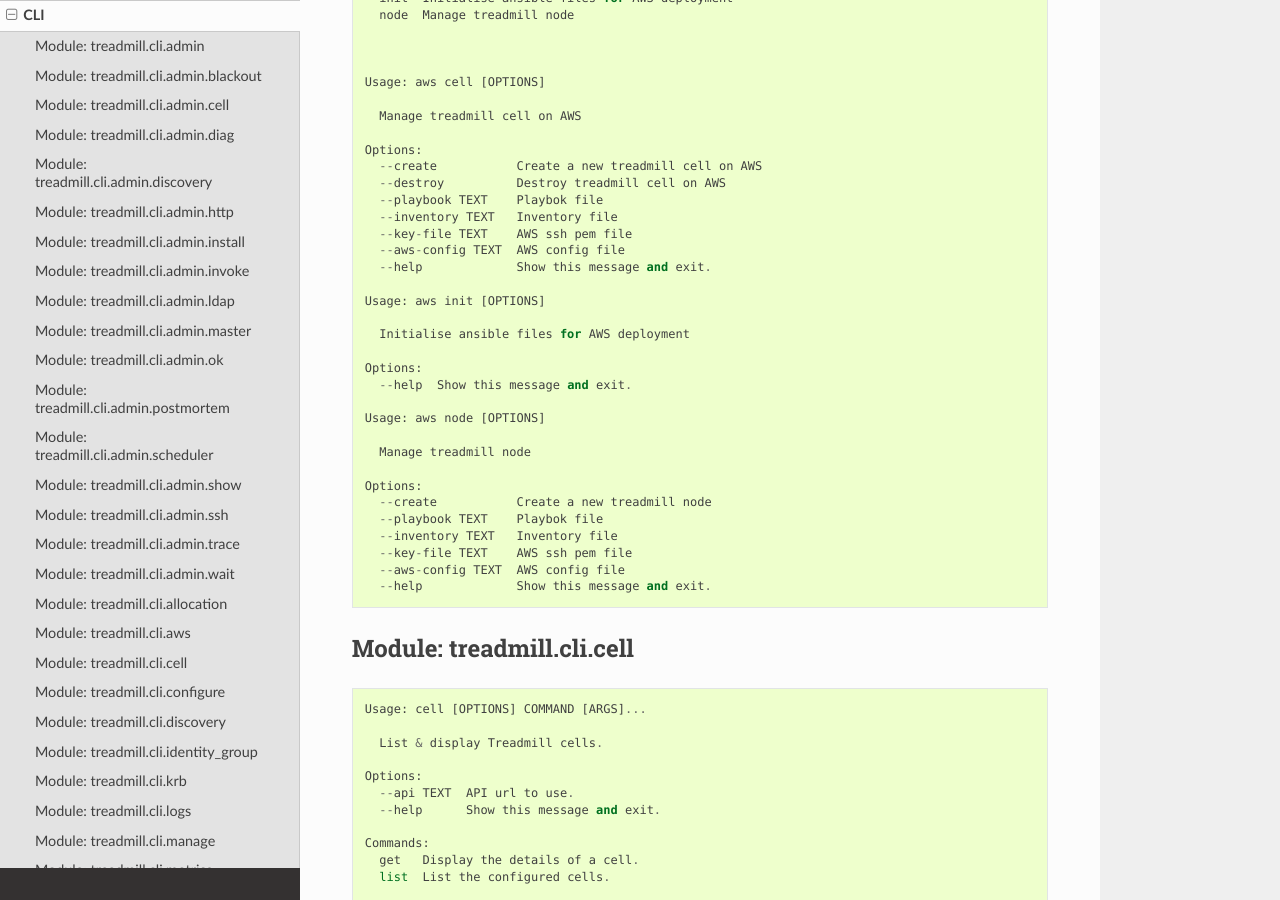
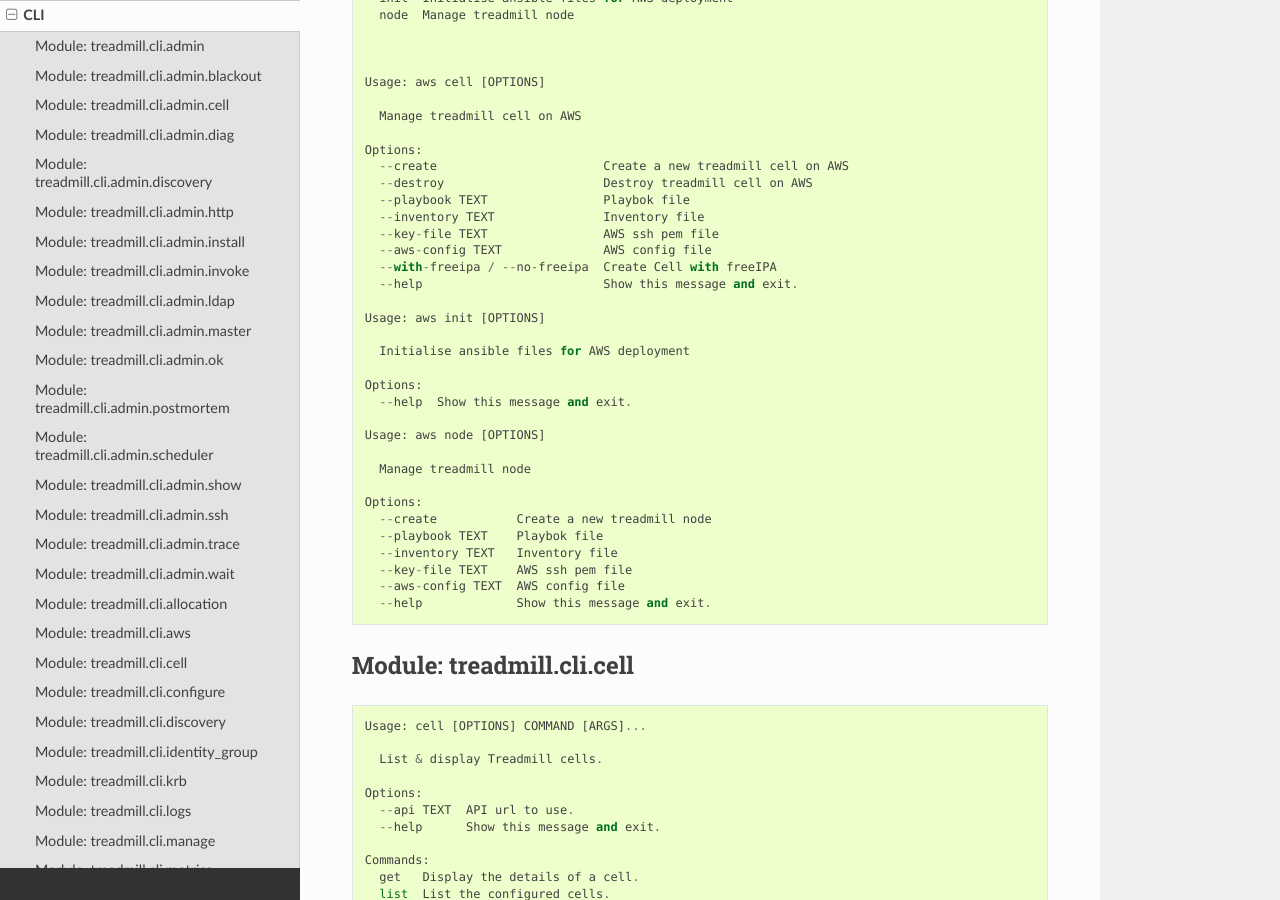
Before and after one commit to morganstanley/treadmill, a Sphinx documentation site: the page built from docs/source/cli_docs.rst, in a window 1280 px wide and 900 px high, scrolled down 8966 px. Built offline with Sphinx 7.4.7 and the Read the Docs theme 2.0.0, drawn with Linux system fonts in a browser that asks for light colours.

Commit message:
cell create doc has with-freeipa option

```diff
--- a/docs/source/cli_docs.rst
+++ b/docs/source/cli_docs.rst
@@ -549,13 +549,14 @@ Module: treadmill.cli.aws
 		  Manage treadmill cell on AWS
 
 		Options:
-		  --create           Create a new treadmill cell on AWS
-		  --destroy          Destroy treadmill cell on AWS
-		  --playbook TEXT    Playbok file
-		  --inventory TEXT   Inventory file
-		  --key-file TEXT    AWS ssh pem file
-		  --aws-config TEXT  AWS config file
-		  --help             Show this message and exit.
+		  --create                       Create a new treadmill cell on AWS
+		  --destroy                      Destroy treadmill cell on AWS
+		  --playbook TEXT                Playbok file
+		  --inventory TEXT               Inventory file
+		  --key-file TEXT                AWS ssh pem file
+		  --aws-config TEXT              AWS config file
+		  --with-freeipa / --no-freeipa  Create Cell with freeIPA
+		  --help                         Show this message and exit.
 
 		Usage: aws init [OPTIONS]
 
```
